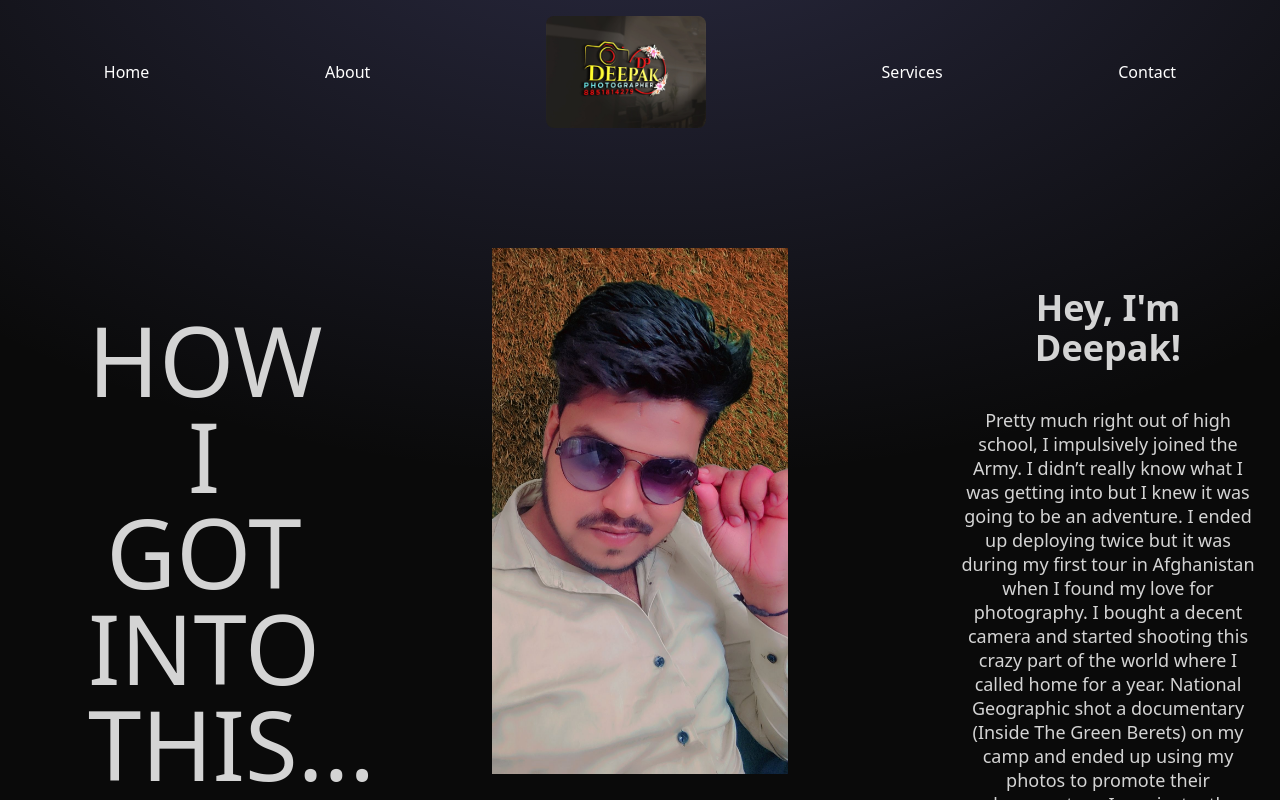
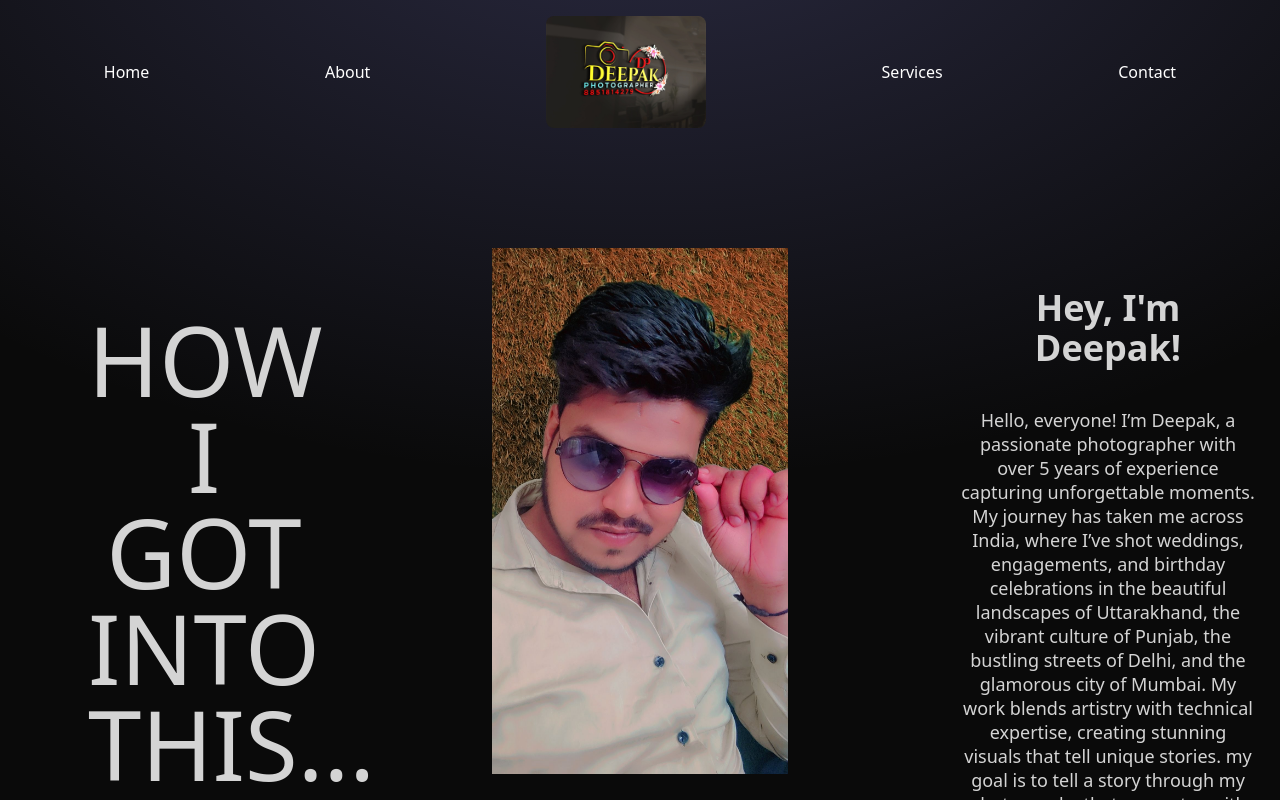
Before and after one commit to Arjun11221/Deepak_Studio, a React (Create React App) app: page /about in a window 1280 px wide. Built offline with nearby package versions, Linux system fonts and the light colour scheme; the HTML template or start-up script is replaced by a standard one.

Commit message:
some changes

```diff
--- a/src/components/About.jsx
+++ b/src/components/About.jsx
@@ -29,17 +29,7 @@ const About = () => {
       <div className="w-full text-center md:w-1/4 p-2">
         <h1 className="my-10 md:text-4xl text-2xl font-semibold ">Hey, I'm Deepak!</h1>
         <p className="text-lg leading-6">
-          Pretty much right out of high school, I impulsively joined the Army. I
-          didn’t really know what I was getting into but I knew it was going to
-          be an adventure. I ended up deploying twice but it was during my first
-          tour in Afghanistan when I found my love for photography. I bought a
-          decent camera and started shooting this crazy part of the world where
-          I called home for a year. National Geographic shot a documentary
-          (Inside The Green Berets) on my camp and ended up using my photos to
-          promote their documentary. I was instantly turned on by the thrill of
-          telling stories through images. Not to sound cheesy but it’s a pretty
-          great feeling when you finally find the one thing you want to do for
-          the rest of your life.
+          Hello, everyone! I’m Deepak, a passionate photographer with over 5 years of experience capturing unforgettable moments. My journey has taken me across India, where I’ve shot weddings, engagements, and birthday celebrations in the beautiful landscapes of Uttarakhand, the vibrant culture of Punjab, the bustling streets of Delhi, and the glamorous city of Mumbai. My work blends artistry with technical expertise, creating stunning visuals that tell unique stories. my goal is to tell a story through my photographs that resonates with my clients and their loved ones. Discovering my diverse experiences and the emotions I’ve captured through my lens will surely leave you amazed!
         </p>
         <div className="mt-10" >
         <Link
--- a/src/components/Body.jsx
+++ b/src/components/Body.jsx
@@ -8,7 +8,7 @@ import { BiLeftArrow, BiRightArrow } from 'react-icons/bi';
 
 const Body = () => {
   return (
-    <div className="h-[550px] -mt-24 md:mt-6 w-screen flex justify-center items-center overflow-hidden">
+    <div className="h-[550px] -mt-28 md:mt-6 w-screen flex justify-center items-center overflow-hidden">
       <Carousel
         showArrows={true}
         autoPlay={true}
--- a/src/components/Contact.jsx
+++ b/src/components/Contact.jsx
@@ -57,7 +57,7 @@ function ContactForm() {
               to contact us.
             </p>
           </div>
-          <div className="grid grid-cols-1 my-20 md:grid-cols-2 gap-8">
+          <div className="grid grid-cols-1 my-24 md:grid-cols-2 gap-8">
             <div className="flex items-center justify-center">
               <img
                 src={image}
@@ -68,7 +68,7 @@ function ContactForm() {
             <div>
               <form
                 onSubmit={handleSubmit}
-                className="shadow-md rounded-lg p-16"
+                className="shadow-2xl rounded-lg p-16"
               >
                 <div className="mb-6">
                   <label
@@ -134,7 +134,7 @@ function ContactForm() {
           </div>
         </div>
       </div>
-      <hr />
+      <hr className="md:mt-10 -mt-24 "  />
       <Footer />
     </>
   );
--- a/src/components/Feature.jsx
+++ b/src/components/Feature.jsx
@@ -8,7 +8,7 @@ const Feature = () => {
       <h2 className="md:text-5xl text-3xl text-center font-normal tracking-normal mb-24">Blog Posts</h2>
       <div className="grid grid-cols-1 md:-ml-80 md:grid-cols-3 gap-8 md:gap-x-96 md:gap-y-20 w-full max-w-5xl px-4">
         {DATA.map((item, index) => (
-          <div key={item.id} className="relative h-96 w-96">
+          <div key={item.id} className="relative w-72 h-72 ml-10 md:ml-0 md:h-96 md:w-96">
             <div className="absolute inset-0">
               <img
                 src={item.image}
--- a/src/components/Film.jsx
+++ b/src/components/Film.jsx
@@ -4,7 +4,7 @@ import video from "../assets/film.mp4";
 
 const Film = () => {
   return (
-    <div className="mt-32 px-4">
+    <div className="md:mt-32 mt-12 px-4">
       <div className="grid grid-cols-1 md:grid-cols-10 gap-8">
         <div className="md:col-span-4 text-lg md:mt-28">
           <h2 className="text-2xl text-center tracking-wider font-semibold mb-4">
@@ -15,7 +15,7 @@ const Film = () => {
           </p>
         </div>
 
-        <div className="relative  md:col-span-6" style={{ paddingTop: '56.25%' }}>
+        <div className="relative md:mt-0 mt-5 md:col-span-6" style={{ paddingTop: '56.25%' }}>
           <ReactPlayer
             url={video}
             className="absolute top-0 left-0"
@@ -25,7 +25,7 @@ const Film = () => {
           />
         </div>
       </div>
-      <hr className="mt-40" />
+      <hr className="md:mt-40 mt-28 "  />
     </div>
   );
 };
```
